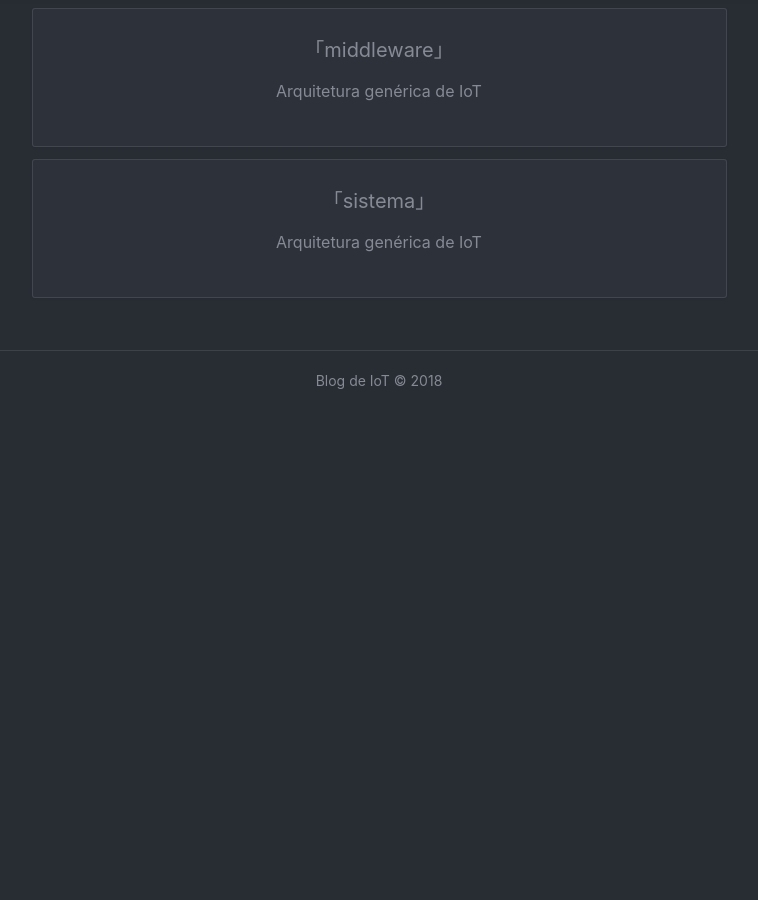
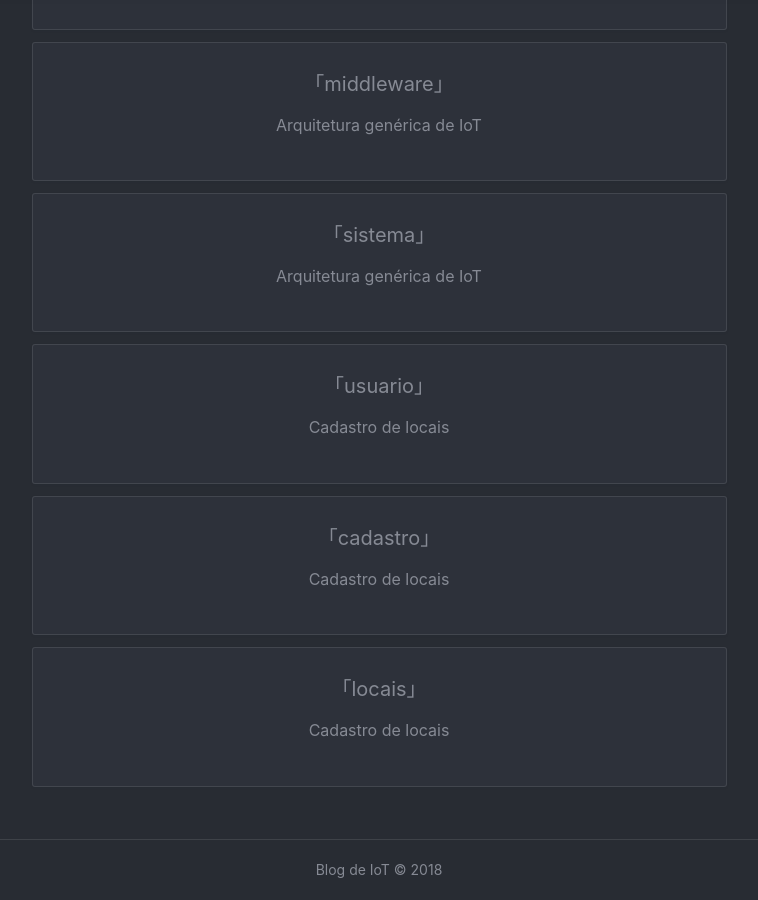
Before and after one commit to danielaraujorn/blog, a Jekyll site: the page built from tags.html, in a window 1280 px wide and 900 px high, scrolled down 958 px. Shown: the whole window, without its empty margins (261-1019 px from the left). Built offline with Jekyll 4.4.1, drawn with Linux system fonts in a browser that asks for light colours; nearby versions of some CDN libraries; comment, search, counter and statistics services are not loaded; a style sheet for code colours, icons or effects is not loaded; before the commit the page ends 1369 px from its top, so only the background shows below that; some of the changed lines change nothing that is shown; some of the changed text lies outside the part shown.

Commit message:
cadastro de locais

```diff
--- a/_config.yml
+++ b/_config.yml
@@ -39,7 +39,7 @@
 
 # Share
 social-share: true
-social-share-items: ["twitter", "facebook", "instagram"]
+social-share-items: ["instagram"]
 
 # theme color 主题皮肤
 theme-color: "default" # pink or default
--- /dev/null
+++ b/_posts/2018-09-10-cadastro-de-locais.md
@@ -0,0 +1,28 @@
+---
+layout: post
+title: "Cadastro de locais"
+date: 2018-09-10
+author: Daniel Araújo
+cover: "https://system.soprojetos.com.br/files/1063/planta_humanizada_zoom/modelo-de-casa-terrea-com-3-quartos-cod-96-planta-humanizada.jpg?1491503662"
+tags: usuario cadastro locais
+comments: true
+---
+
+Neste post mostraremos como criar ou editar locais passo a passo pelo sistema [Saiot](https://saiot.ect.ufrn.br).
+
+### O que são locais?
+Para modelar o formato de casas, indústrias, instituições públicas e qualquer local físico, criamos os locais virtuais onde você pode definir os cômodos de sua casa, por exemplo, e conseguir descrever as divisões dos mesmos. Cada local possui permissões de acesso para usuários cadastrados.
+<!-- Colocar o link do post sobre permissões -->
+
+### Exemplo:
+Para dividirmos a casa abaixo e conseguir cadastrar seus cômodos, precisamos ter uma noção de cômodos que pertencem a outros cômodos. Um banheiro, por exemplo, é um local que pode ser um banheiro social ou de uma suite, então o local banheiro pode pertencer a um quarto que por sua vez pertence ao primeiro andar da casa e que pertence a casa em si.
+![Planta baixa de uma casa]({{site.baseurl}}/assets/local-planta-baixa.jpg)
+Nesse exemplo, poderiamos criar o local **Casa de praia** onde ele possui locais como **Quarto 1**, **Quarto 2**, **Suíte**, **Cozinha**, dentre outros. A **Suíte** possui o local **Banheiro**.
+
+### Cadastrando um local:
+Na imagem abaixo mostramos o cadastro do local **Casa**.
+![Cadastro do local Casa]({{site.baseurl}}/assets/cadastro-locais-1.png)
+Em seguida vamos cadastrar um local chamado **Quarto** pertencente ao local **Casa**.
+![Cadastro do local Quarto]({{site.baseurl}}/assets/cadastro-locais-2.png)
+
+Assim nós cadastramos uma casa que possui um único quarto e podemos associar os dispositivos cadastrados aos locais e permitir uma mais fácil gestão de permissões de usuários e também a visualização e controle de dados.
```
Also changed, not shown: assets/cadastro-locais-1.png (added), assets/cadastro-locais-2.png (added), assets/local-planta-baixa.jpg (added), assets/registro.png (added).
